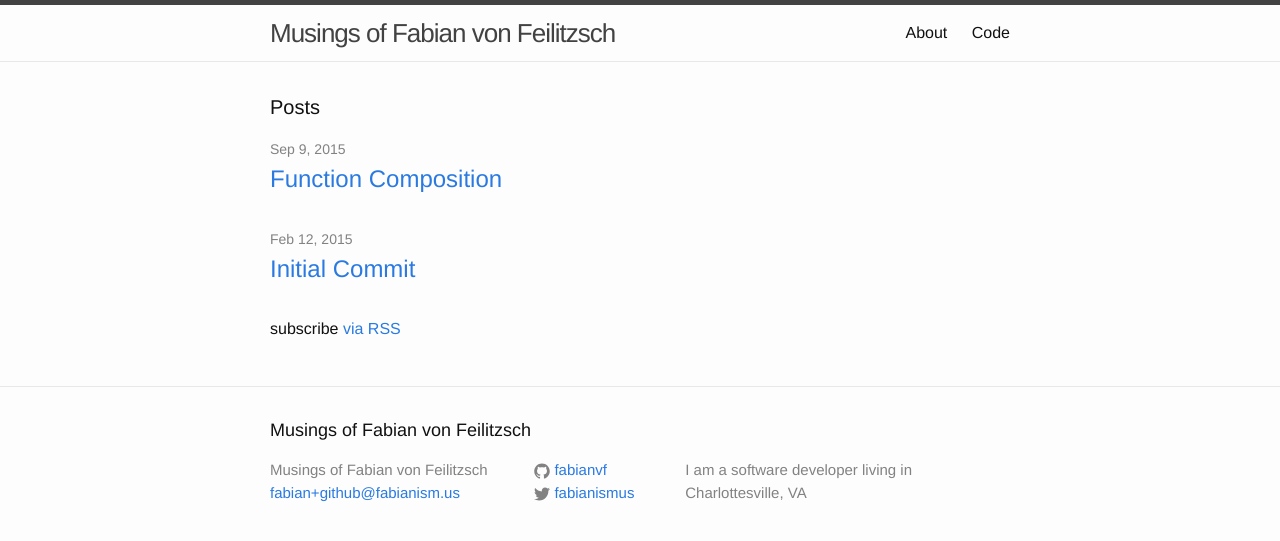
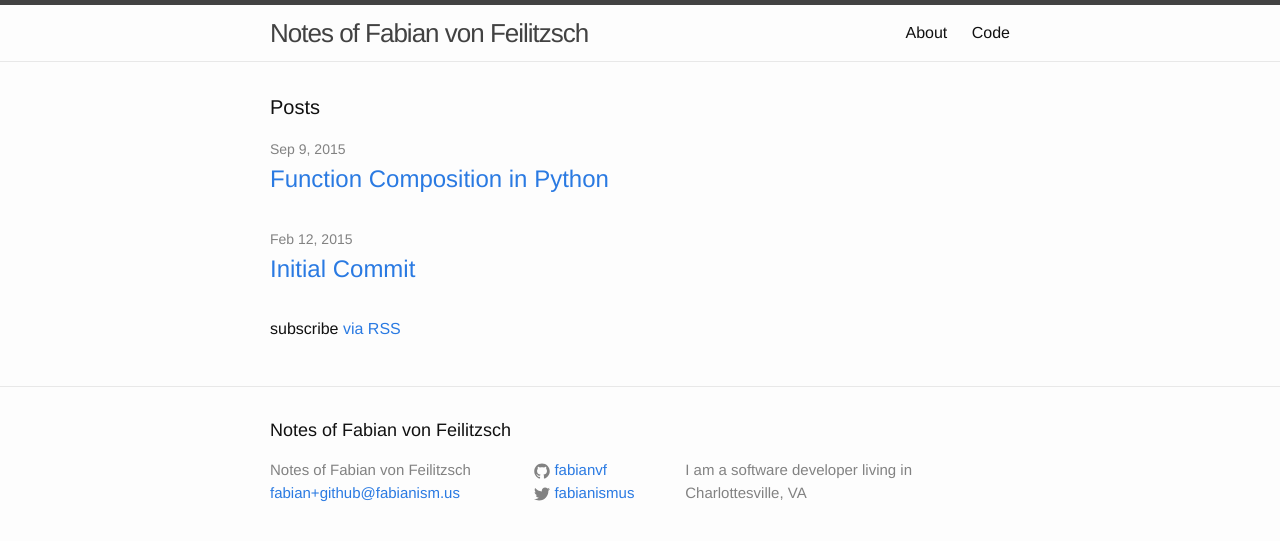
Before and after one commit to fabianvf/fabianvf.github.io, a Jekyll site: the page built from index.html, in a window 1280 px wide. Shown: the top 541 px of the page. Built offline with Jekyll 4.4.1, drawn with Linux system fonts in a browser that asks for light colours.

Commit message:
Update name, name of first post

```diff
--- a/_config.yml
+++ b/_config.yml
@@ -1,5 +1,5 @@
 # Site settings
-title: Musings of Fabian von Feilitzsch
+title: Notes of Fabian von Feilitzsch
 email: fabian+github@fabianism.us
 description: > # this means to ignore newlines until "baseurl:"
   I am a software developer living in Charlottesville, VA
--- a/_posts/2015-09-09-function-composition.markdown
+++ b/_posts/2015-09-09-function-composition.markdown
@@ -1,6 +1,6 @@
 ---
 layout: post
-title:  "Function Composition"
+title:  "Function Composition in Python"
 date:   2015-09-09 17:00:00
 categories: blog
 ---
```
